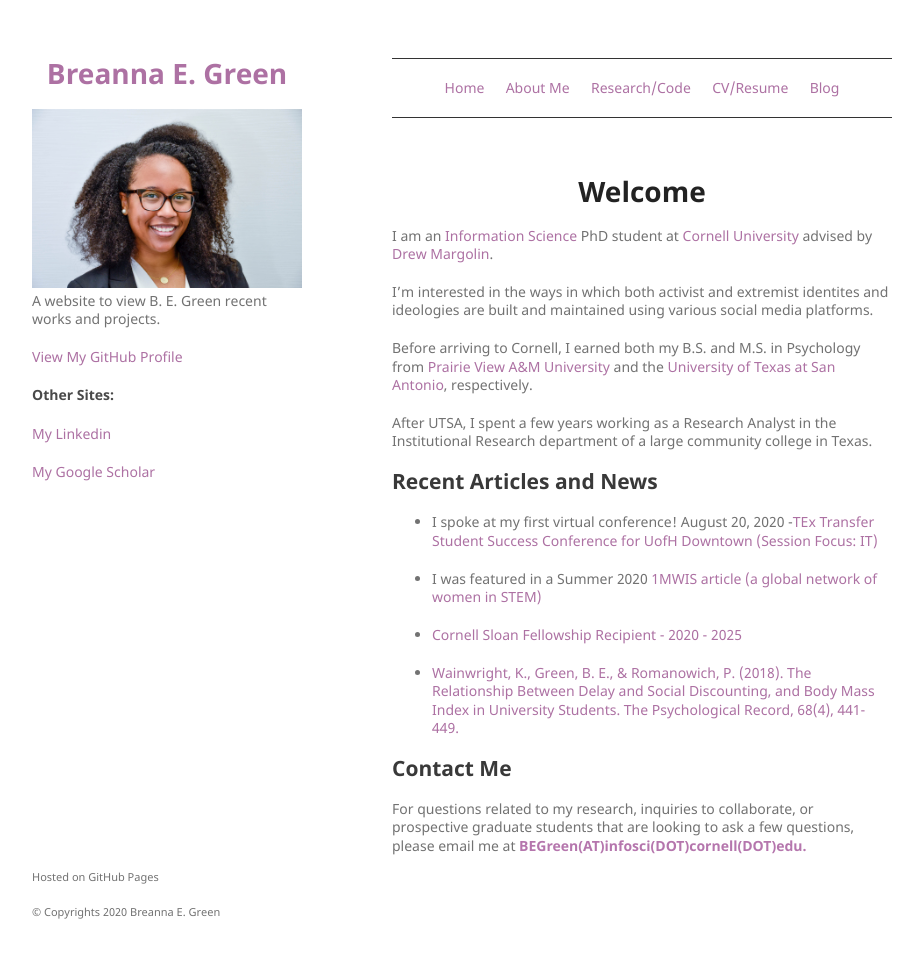
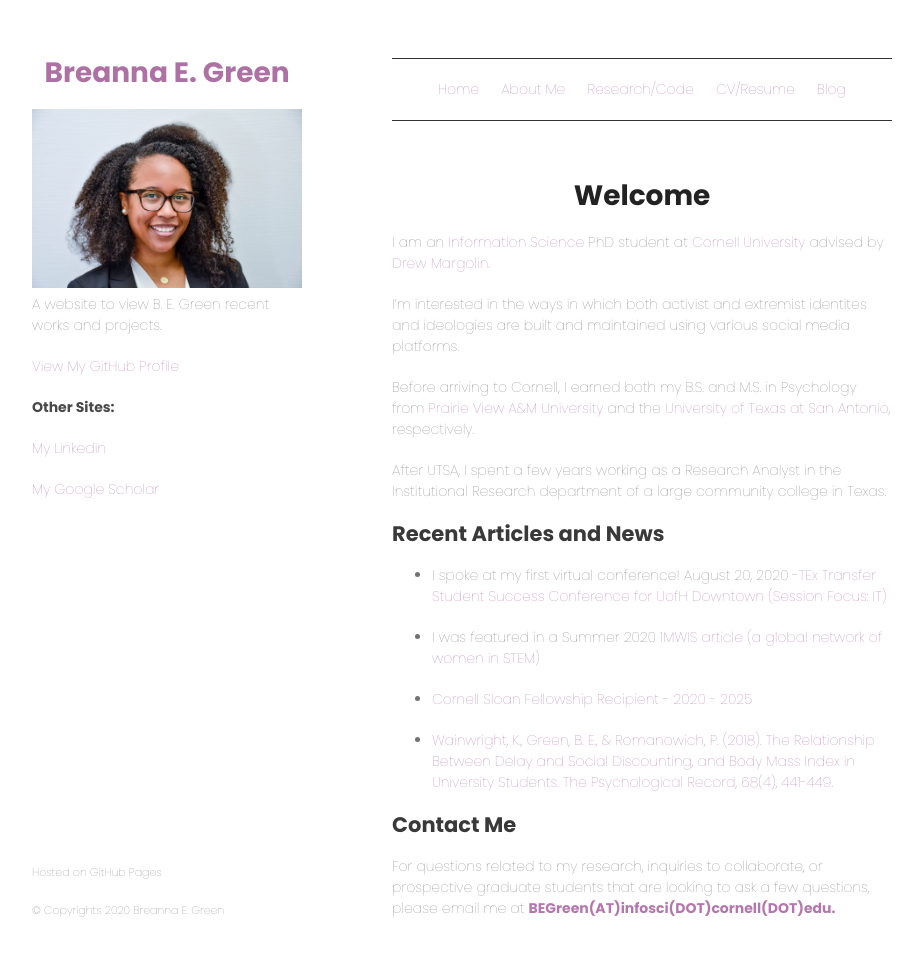
Before and after one commit to bregreen/bregreen.github.io, a Jekyll site: the page built from index.md, in a window 1280 px wide and 989 px high. Shown: the top 958 px of the window, without its empty margins (178-1101 px from the left). Built offline with Jekyll 4.4.1, drawn with Linux system fonts in a browser that asks for light colours; nearby versions of some CDN libraries.

Commit message:
Update jekyll-theme-minimal.scss

```diff
--- a/_sass/jekyll-theme-minimal.scss
+++ b/_sass/jekyll-theme-minimal.scss
@@ -5,7 +5,7 @@
 body {
   background-color: #ffffff;
   padding:50px;
-  font: 14px/1.3  "Noto Sans", Helvetica, Arial, sans-serif;
+  font: 14px  "Poppins", Helvetica, Arial, sans-serif;
   color:#727272;
   font-weight:400;
 }
```
